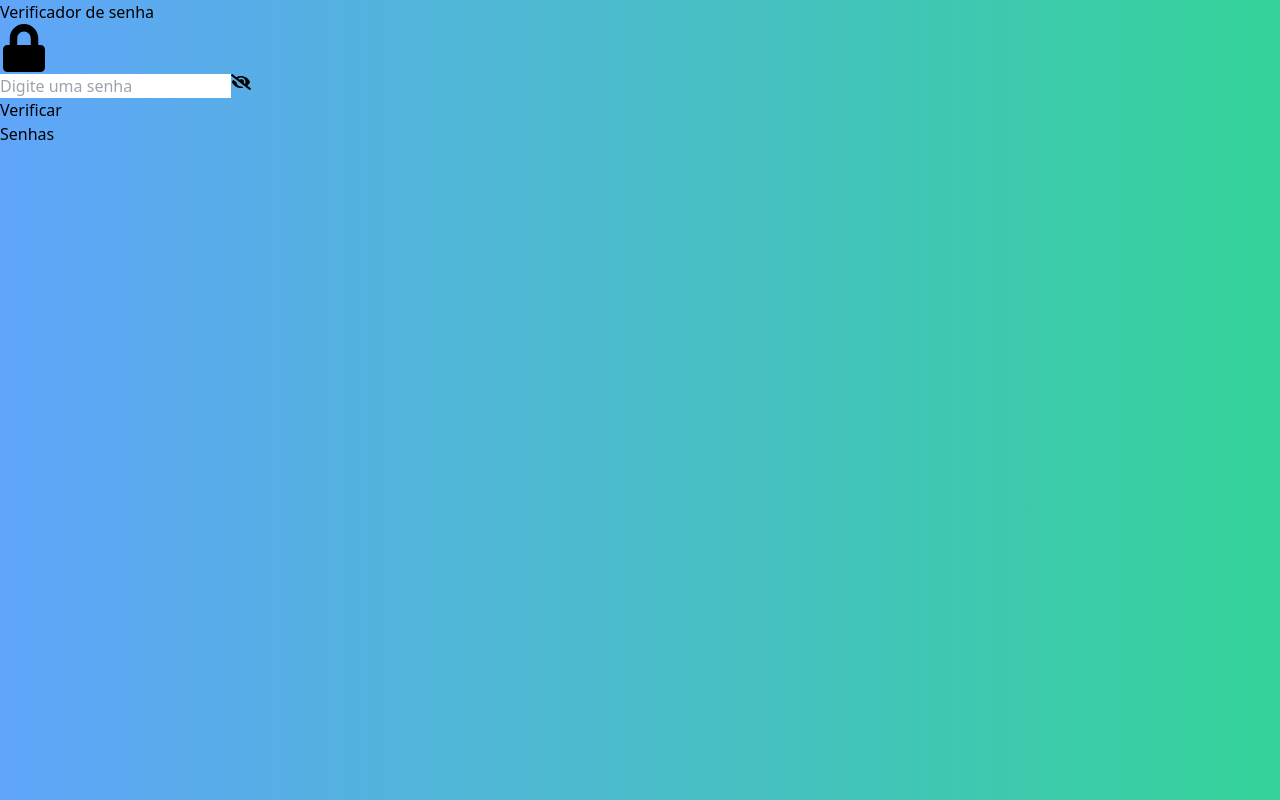
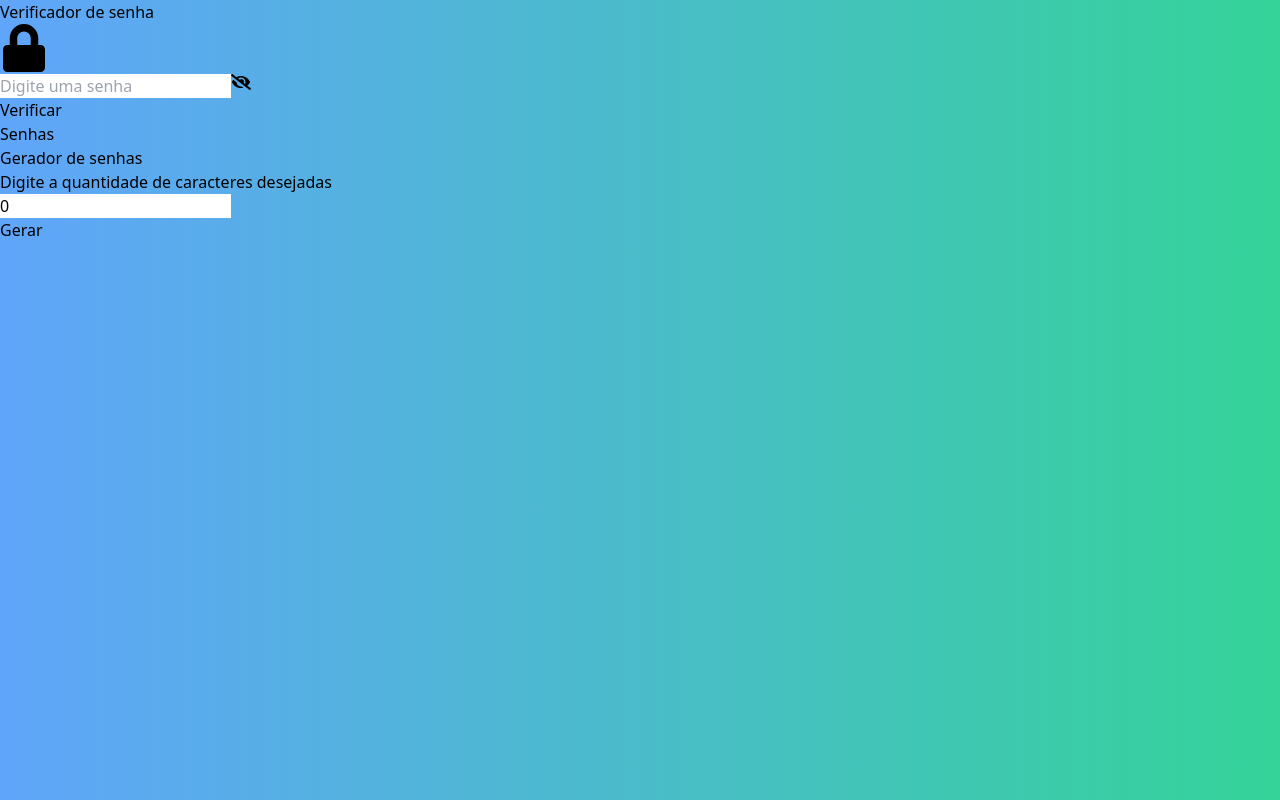
Before and after one commit to EnricoMustafa/VerificadorDeSenha, a React (Vite) app: page / in a window 1280 px wide. Built offline with nearby package versions, Linux system fonts and the light colour scheme.

Commit message:
fix: gerador de senhas aleatorias

```diff
--- a/src/App.jsx
+++ b/src/App.jsx
@@ -6,6 +6,8 @@ export default function App() {
   const [listaSenhas, setListasSenhas] = useState([]);
   const [forcaSenha, setForcaSenha] = useState("");
   const [mostrarSenha, setmostrarSenha] = useState(false);
+  const [gerarSenha, setGerarSenha] = useState("");
+  const [quantidadeGerar, setQuantidadeGerar] = useState(0);
 
   const adicionarSenha = (e) => {
     e.preventDefault();
@@ -27,11 +29,19 @@ export default function App() {
     forca === 2 ? setForcaSenha("Senha fraca") : null;
     forca === 3 ? setForcaSenha("Senha media") : null;
     forca === 4 ? setForcaSenha("Senha Forte") : null;
+  };
 
-  }
+  const geradorSenha = (quantidadeCarac) => {
+    let novaSenha = "ABCDEFGHIJKLMNOPQRSTUVWXYZabcdefghijklmnopqrstuvwxyz0123456789!@#$%&*_,.?";
+    const letrasGeradas = Array.from({ length: quantidadeCarac }, () =>
+      novaSenha.charAt(Math.floor(Math.random() * novaSenha.length))
+    ).join("");
+
+    setGerarSenha(letrasGeradas);
+  };
 
   return (
-    <Fragment>
+    <>
       <div className="flex justify-center bg-white h-14 items-center">
         <h1 className="text-3xl font-bold font-mono">Verificador de senha</h1>
       </div>
@@ -55,7 +65,7 @@ export default function App() {
               type="button"
               onClick={() => {
                 setmostrarSenha(!mostrarSenha);
-                verSenha(senha);
+
               }}
             >
               {mostrarSenha ? <FaEye size={20}/> : <FaEyeSlash size={20} />}
@@ -67,8 +77,8 @@ export default function App() {
               forcaSenha === "Senha media" ? "text-yellow-500" :
               forcaSenha === "Senha fraca" ? "text-orange-400" : "text-red-500"
             }`}
-          >
-            <p>{forcaSenha}</p>
+            >
+          {forcaSenha}
           </p>
           <button
             className="border border-gray-500 p-2 rounded-2xl bg-blue-500 text-white"
@@ -90,6 +100,19 @@ export default function App() {
           </ul>
         </div>
       </section>
-    </Fragment>
+        <div className="w-96 h-80 m-auto bg-white border border-gray-500 shadow-xl rounded-lg">
+          <h1 className="text-3xl font-bold font-mono text-center border-b-2 border-black">Gerador de senhas</h1>
+          <h2 className="font-bold text-center my-2">Digite a quantidade de caracteres desejadas</h2>
+          <input
+          value={quantidadeGerar}
+          type="number"
+          onChange={(e) => {setQuantidadeGerar(Number(e.target.value))}}
+          placeholder="Quantidade de caracteres"
+          className="border border-gray-500 shadow-lg rounded-lg p-2 my-5 flex m-auto"/>
+          <p className="text-center font-bold my-8">{gerarSenha}</p>
+          <button className="border border-gray-500 p-2 rounded-2xl bg-blue-500 text-white m-auto flex my-10"
+          onClick={() => geradorSenha(quantidadeGerar)}>Gerar</button>
+        </div>
+    </>
   );
 }
```
